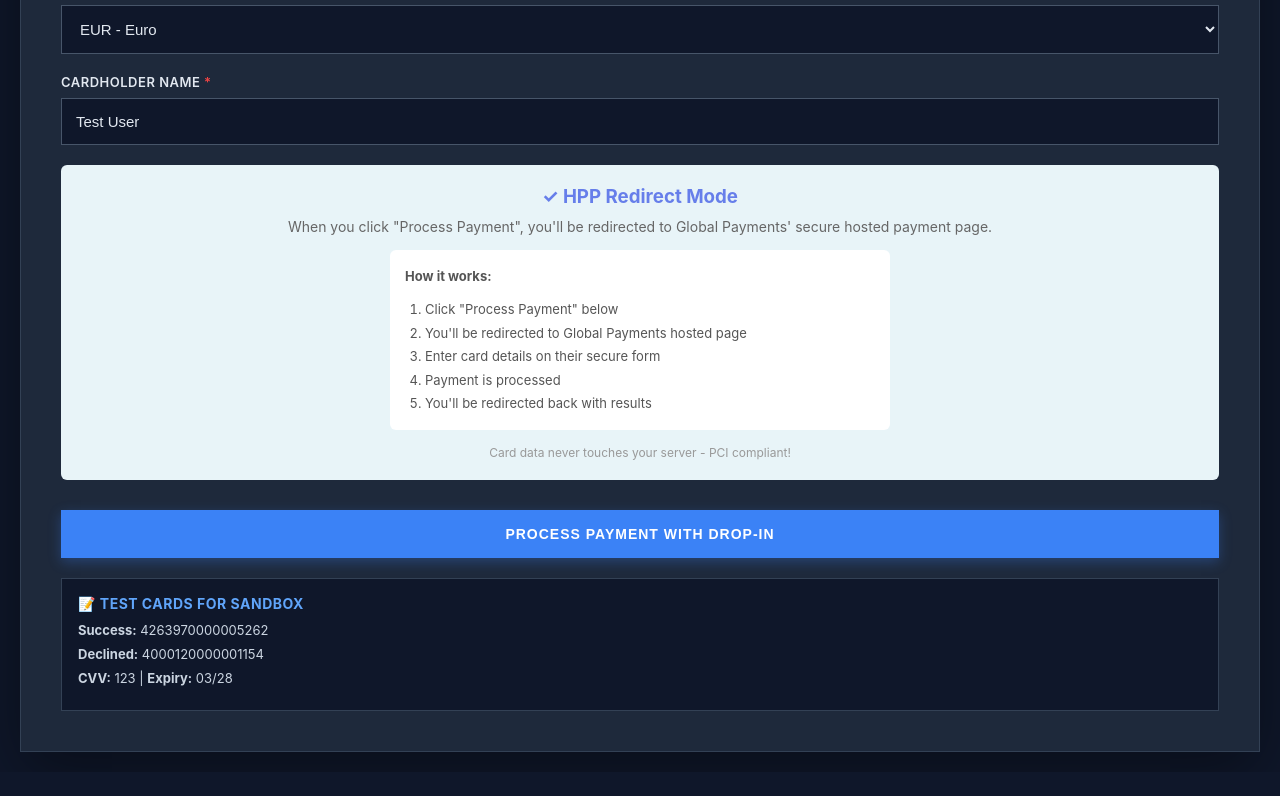
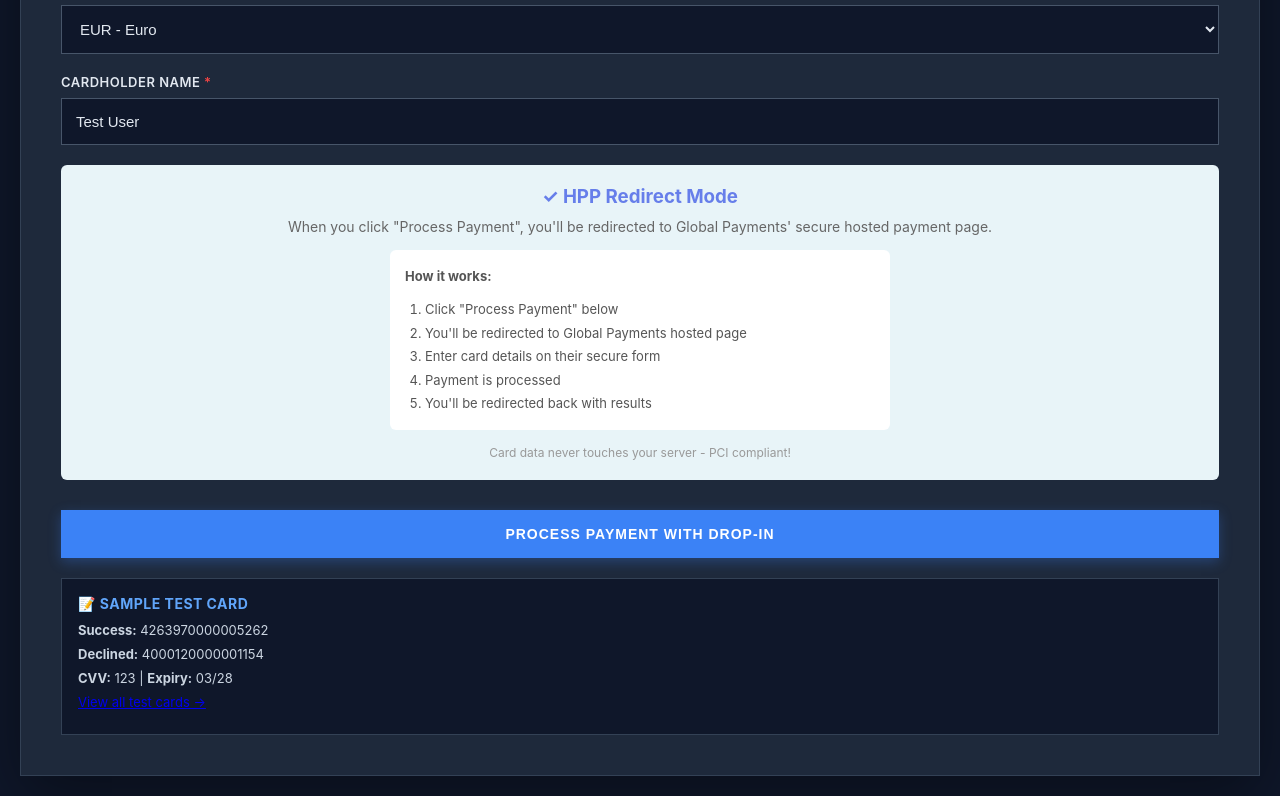
Before and after one commit to reggordon/globalpayments-api, a website: page public/dropin.html in a window 1280 px wide. Shown: the part 415-1211 px from the top of the page. Before the commit the page ends 1187 px from the top, so only its background shows below. Drawn offline with Linux system fonts and the light colour scheme.

Commit message:
Update test card sections to 'Sample Test Card' with link to full test cards page

```diff
--- a/public/dropin.html
+++ b/public/dropin.html
@@ -59,11 +59,12 @@
         </div>
 
         <div class="test-cards">
-            <h3>📝 Test Cards for Sandbox</h3>
+            <h3>📝 Sample Test Card</h3>
             <ul>
                 <li><strong>Success:</strong> 4263970000005262</li>
                 <li><strong>Declined:</strong> 4000120000001154</li>
                 <li><strong>CVV:</strong> 123 | <strong>Expiry:</strong> 03/28</li>
+                <li><a href="/test-cards.html">View all test cards →</a></li>
             </ul>
         </div>
     </div>
```
Also changed, not shown: public/hpp-iframe.html (+2 -1 lines), public/hpp-lightbox.html (+2 -1 lines), public/hpp-redirect.html (+2 -1 lines), public/index.html (+2 -1 lines).
